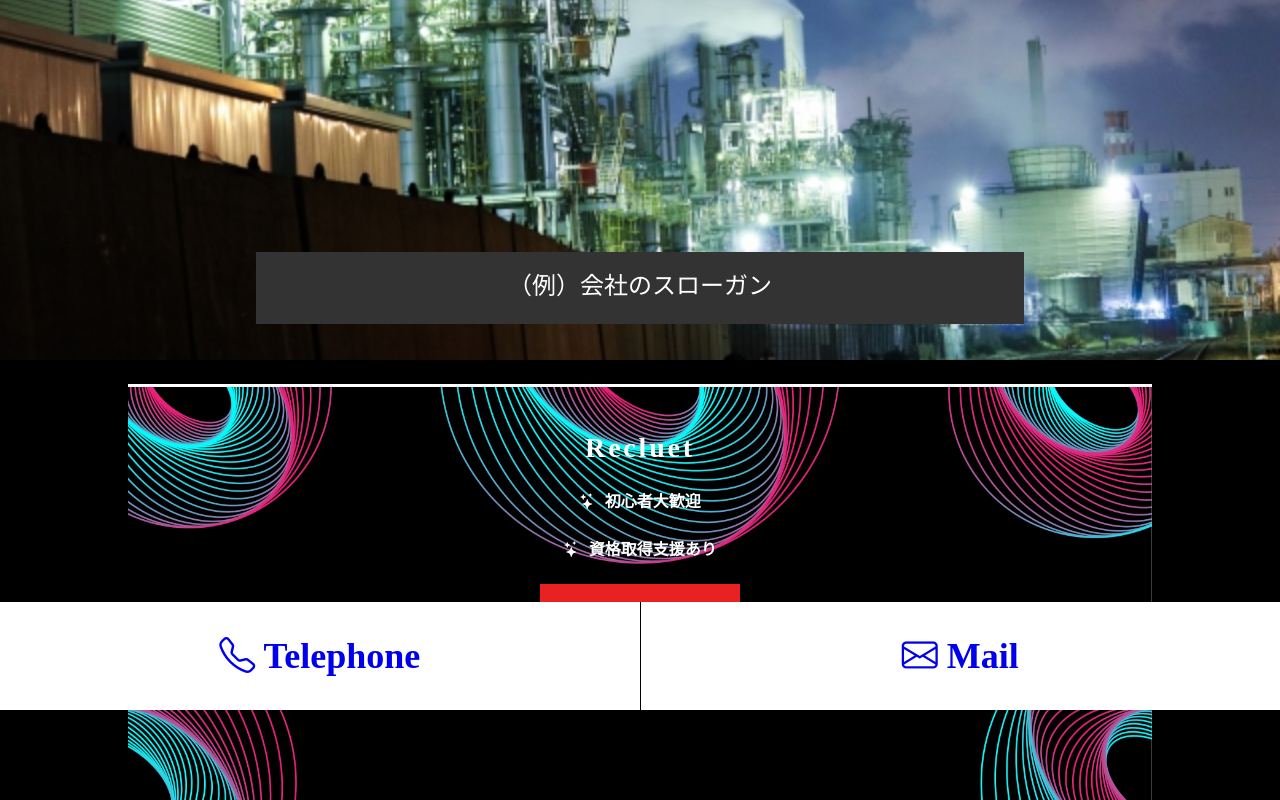
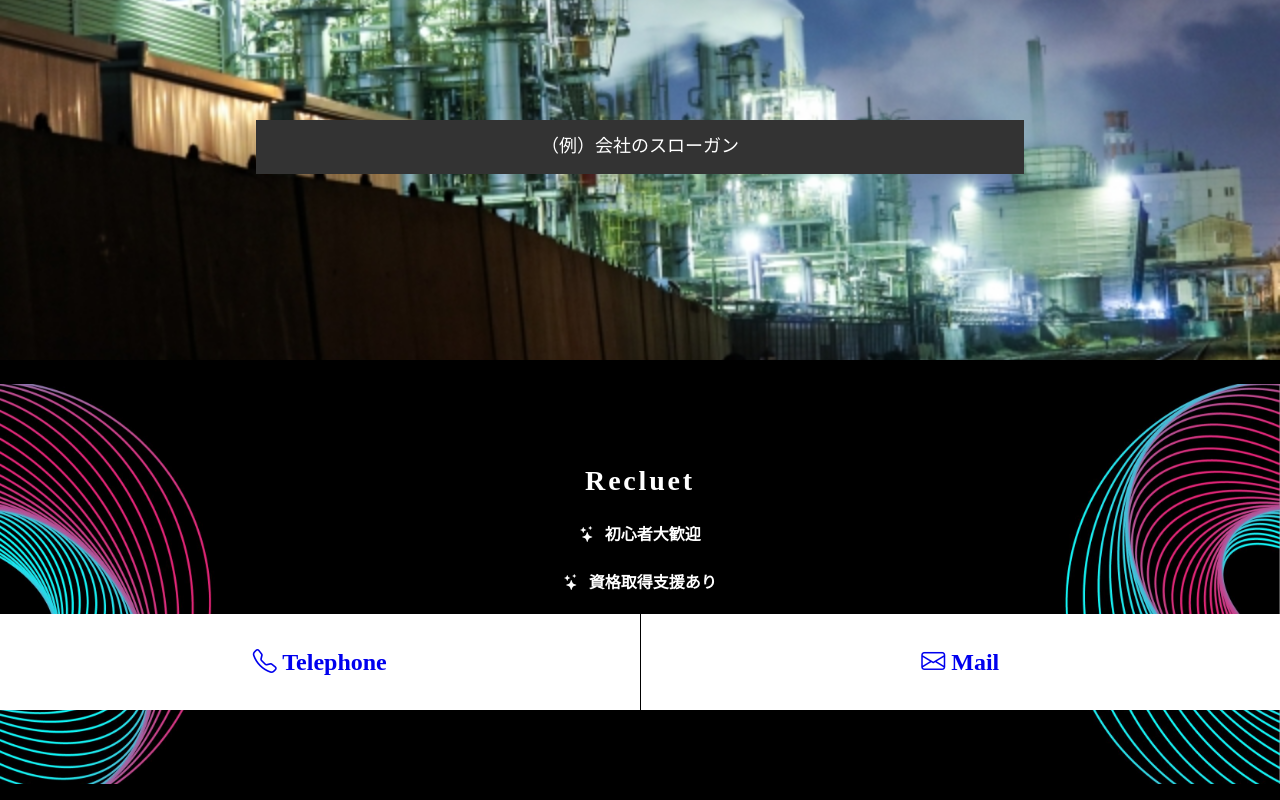
Before and after one commit to cadenza13/pattern02, a plain HTML site: page index.html in a window 1280 px wide. Shown: the part 240-1040 px from the top of the page. Drawn offline with nearby package versions, Linux system fonts and the light colour scheme.

Commit message:
Add files via upload

```diff
--- a/css/style.css
+++ b/css/style.css
@@ -3,6 +3,7 @@ body{
   background-color: black;
   color: #fff;
   font-family: 'Courier New', Courier, monospace;
+  /* overflow: hidden; */
 }
 
 h1, h2, p{
@@ -144,11 +145,11 @@ nav a:hover{
 .contact a{
   display: inline-block;
   font-family: constantia;
-  font-size: 36px;
+  font-size: 24px;
   font-weight: bold;
   width: 50%;
   margin: 0 auto;
-  line-height: 3;
+  line-height: 4;
 }
 
 .contact a + a{
@@ -160,23 +161,24 @@ nav a:hover{
 }
 
 header{
+  position: relative;
   height: 600px;
   text-align: center;
 }
 
 header img{
   width: 100%;
-  height: 100%;
+  height: 600px;
   object-fit: cover;
 }
 
 header p{
   position: absolute;
   top: auto;
-  bottom: 200px;
+  bottom: 25%;
   left: 0;
   right: 0;
-  font-size: 24px;
+  font-size: 18px;
   margin: 36px auto;
   width: 60%;
   line-height: 3;
@@ -185,19 +187,20 @@ header p{
 
 .rec{
   position: relative;
-  width: 80%;
+  width: 100%;
   margin: 24px auto;
   text-align: center;
 }
 
 .rec img{
   width: 100%;
-  height: 100%;
+  height: 400px;
+  object-fit: cover;
 }
 
 .rec div{
   position: absolute;
-  top: 36px;
+  top: 20%;
   bottom: 0;
   left: 0;
   right: 0;
@@ -207,12 +210,15 @@ header p{
   font-family: constantia;
   font-size: 28px;
   letter-spacing: .1em;
-  padding-top: 12px;
 }
 
 .rec p{
   margin: 24px auto;
   font-weight: bold;
+}
+
+.rec p + p{
+  margin-bottom: 48px;
 }
 
 .work, .notice{
@@ -263,7 +269,7 @@ header p{
 }
 
 .overview table{
-  width: 400px;
+  width: 360px;
   margin: 0 auto;
 }
 
@@ -290,7 +296,7 @@ header p{
 footer small{
   display: block;
   font-size: 16px;
-  padding-bottom: 112px;
+  padding-bottom: 100px;
   background-color: #888;
   text-align: center;
   line-height: 5;
```
